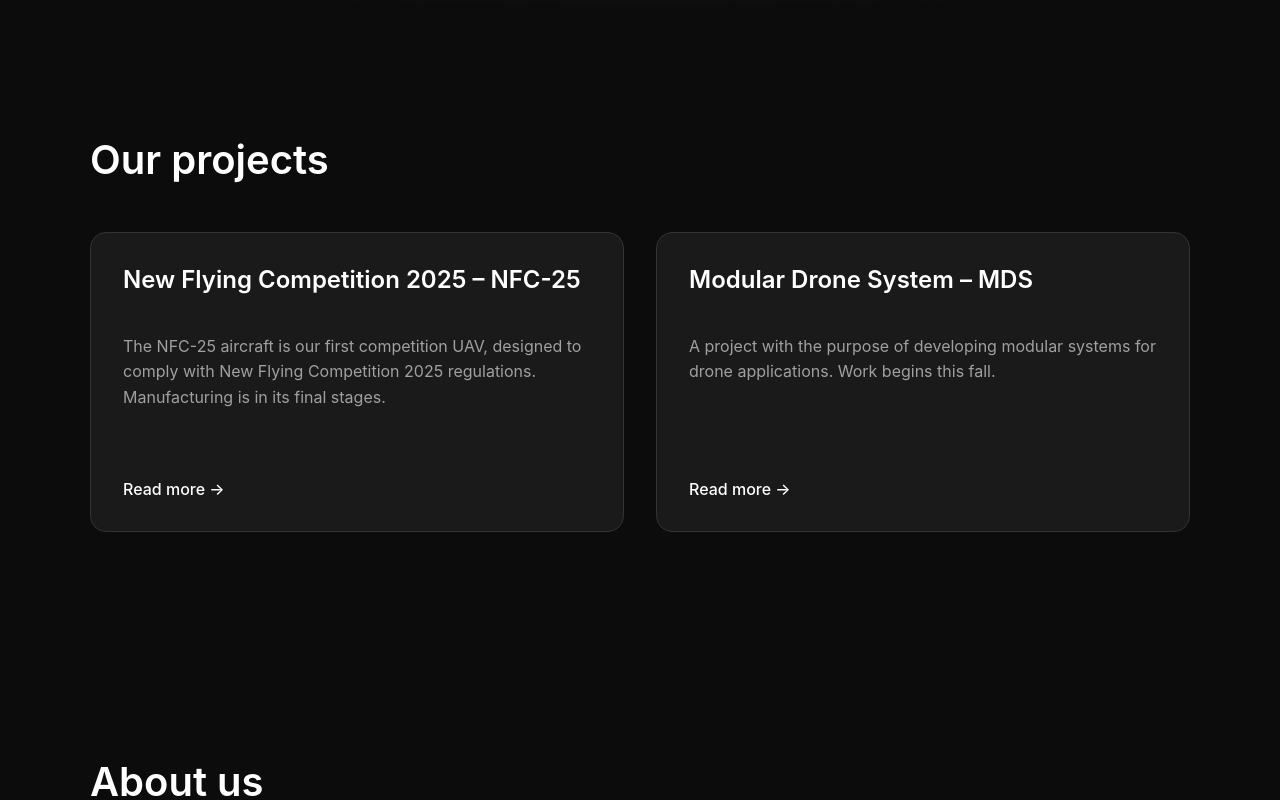
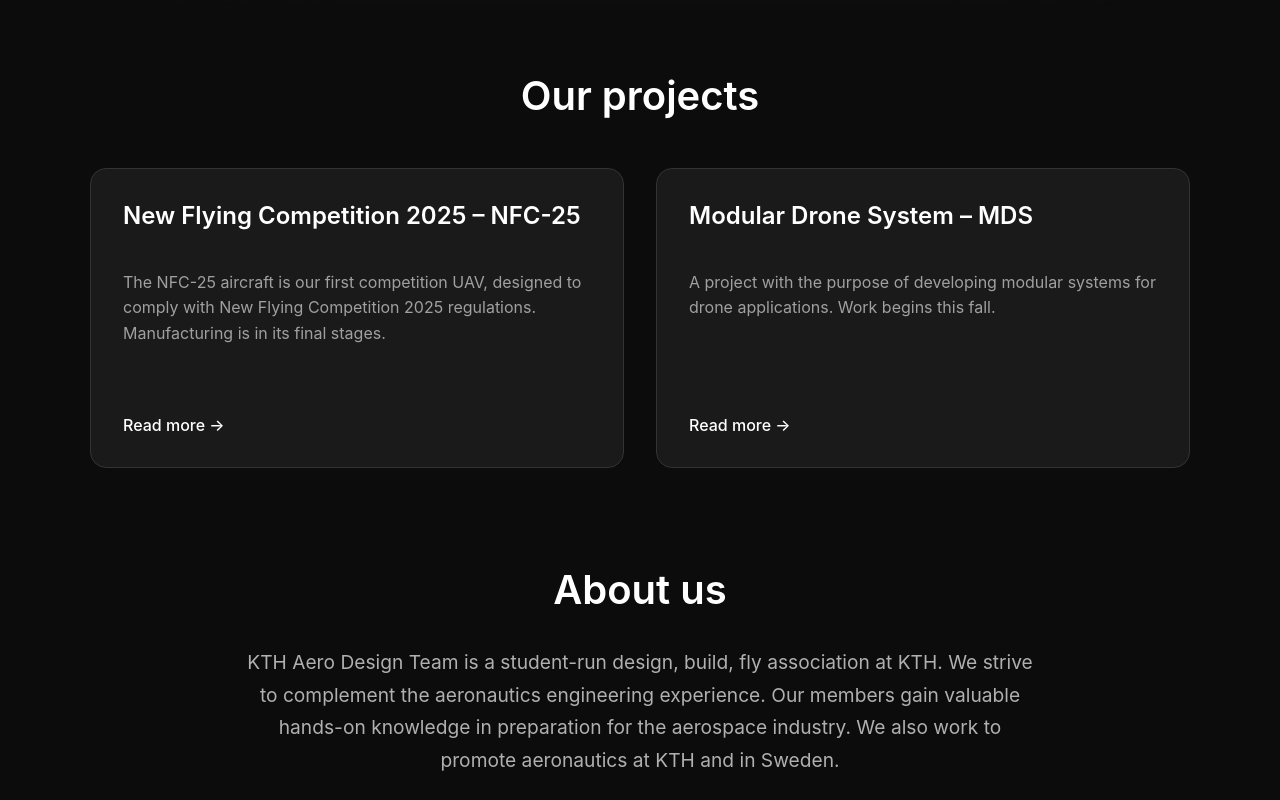
Before and after one commit to KthAeroDesign/websitev1, a React (Vite) app in the folder frontend/: page / in a window 1280 px wide. Shown: the part 820-1620 px from the top of the page. Built offline with nearby package versions, Linux system fonts and the light colour scheme; no server answers.

Commit message:
change formating on home page

```diff
--- a/frontend/src/components/About/About.css
+++ b/frontend/src/components/About/About.css
@@ -1,6 +1,8 @@
 .about-section p {
     max-width: 800px;
+    margin: 0 auto;
     font-size: 1.2rem;
     line-height: 1.7;
     color: #b0b0b0;
+    text-align: center;
 }
--- a/frontend/src/index.css
+++ b/frontend/src/index.css
@@ -39,10 +39,11 @@
 }
 
 section {
-  padding: 6rem 0;
+  padding: 2rem 0;
 }
 
 section h2 {
+  text-align: center;
   font-size: 2.5rem;
   margin-bottom: 3rem;
 }
```
